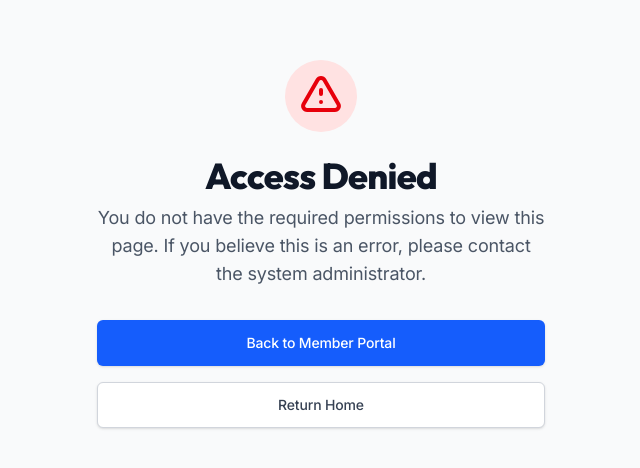
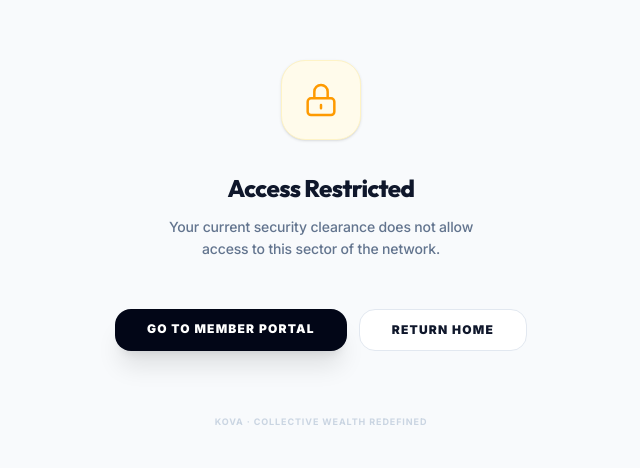
Before and after one commit to richearth4/Kova, a Next.js app: page /unauthorized in a window 1280 px wide. Shown: the part 156-624 px from the top of the page, without its empty margins (319-959 px from the left). Built offline with nearby package versions, Linux system fonts and the light colour scheme; no server answers.

Commit message:
Production Readiness: Build fixes, SEO optimization, and premium error handling

```diff
--- a/src/app/auth/callback/route.ts
+++ b/src/app/auth/callback/route.ts
@@ -21,10 +21,11 @@ export async function GET(request: Request) {
           where: { id: user.id }
         })
 
+        const email = user.email || ''
+
         if (!dbUser) {
           // Extract info from user metadata
           const fullName = user.user_metadata?.full_name || ''
-          const email = user.email || ''
 
           // Split name if possible
           const names = fullName.split(' ')
--- /dev/null
+++ b/src/app/error.tsx
@@ -0,0 +1,57 @@
+'use client'
+
+import { useEffect } from 'react'
+
+export default function Error({
+  error,
+  reset,
+}: {
+  error: Error & { digest?: string }
+  reset: () => void
+}) {
+  useEffect(() => {
+    // Log the error to an error reporting service
+    console.error('Root Error Boundary:', error)
+  }, [error])
+
+  return (
+    <div className="min-h-screen flex items-center justify-center bg-slate-50 p-6">
+      <div className="max-w-md w-full text-center space-y-8 animate-in fade-in slide-in-from-bottom-4 duration-500">
+        <div className="inline-flex items-center justify-center h-20 w-20 rounded-3xl bg-red-50 text-red-500 shadow-sm border border-red-100">
+          <svg className="h-10 w-10" fill="none" viewBox="0 0 24 24" stroke="currentColor">
+            <path strokeLinecap="round" strokeLinejoin="round" strokeWidth="1.5" d="M12 9v2m0 4h.01m-6.938 4h13.856c1.54 0 2.502-1.667 1.732-3L13.732 4c-.77-1.333-2.694-1.333-3.464 0L3.34 16c-.77 1.333.192 3 1.732 3z" />
+          </svg>
+        </div>
+
+        <div className="space-y-3">
+          <h2 className="text-2xl font-black text-slate-900 tracking-tight">System Interruption</h2>
+          <p className="text-sm text-slate-500 font-medium leading-relaxed max-w-xs mx-auto">
+            A temporary glitch occurred in the KOVA matrix. We've been notified and are investigating.
+          </p>
+          <div className="p-3 bg-slate-100 rounded-xl text-[10px] font-mono text-slate-400 break-all">
+            Ref: {error.digest || 'Internal Error'}
+          </div>
+        </div>
+
+        <div className="flex flex-col sm:flex-row gap-3 justify-center pt-4">
+          <button
+            onClick={() => reset()}
+            className="px-8 py-3 bg-kova-midnight text-white rounded-2xl text-xs font-black uppercase tracking-widest shadow-xl hover:shadow-emerald-500/20 transition-all hover:-translate-y-0.5"
+          >
+            Attempt Recovery
+          </button>
+          <button
+            onClick={() => window.location.href = '/'}
+            className="px-8 py-3 bg-white border border-slate-200 text-slate-900 rounded-2xl text-xs font-black uppercase tracking-widest hover:bg-slate-50 transition-all"
+          >
+            Go Home
+          </button>
+        </div>
+
+        <p className="text-[9px] font-bold text-slate-300 uppercase tracking-widest pt-8">
+          KOVA · Collective Wealth Redefined
+        </p>
+      </div>
+    </div>
+  )
+}
--- a/src/app/layout.tsx
+++ b/src/app/layout.tsx
@@ -20,6 +20,7 @@ const outfit = Outfit({
 });
 
 export const metadata: Metadata = {
+  metadataBase: new URL(process.env.NEXT_PUBLIC_APP_URL || 'http://localhost:3000'),
   title: "KOVA | Collective Wealth. Redefined.",
   description: "KOVA is a secure, transparent co-operative financial platform. Manage savings, loans, and logistics with confidence.",
   keywords: "cooperative, savings, loans, fintech, Nigeria, KOVA",
--- a/src/app/login/actions.ts
+++ b/src/app/login/actions.ts
@@ -9,19 +9,38 @@ import { headers } from 'next/headers'
 export async function login(formData: FormData) {
   const supabase = await createClient()
 
-  const data = {
+  const credentials = {
     email: formData.get('email') as string,
     password: formData.get('password') as string,
   }
 
-  const { error } = await supabase.auth.signInWithPassword(data)
+  const { data, error } = await supabase.auth.signInWithPassword(credentials)
 
-  if (error) {
+  if (error || !data.user) {
     redirect('/login?error=Could not authenticate user')
   }
 
+  // Self-healing: Check if Prisma record exists
+  const { prisma } = await import('@/lib/prisma')
+  const dbUser = await prisma.user.findUnique({
+    where: { id: data.user.id }
+  })
+
+  if (!dbUser) {
+    console.log(`[AUTH] Healing missing Prisma record for user: ${data.user.email}`)
+    await prisma.user.create({
+      data: {
+        id: data.user.id,
+        email: data.user.email!,
+        firstName: data.user.user_metadata?.firstName || 'User',
+        lastName: data.user.user_metadata?.lastName || '',
+        role: 'MEMBER'
+      }
+    })
+  }
+
   revalidatePath('/', 'layout')
-  redirect('/member') // redirect to member portal by default
+  redirect('/member')
 }
 
 export async function signInWithGoogle() {
--- /dev/null
+++ b/src/app/not-found.tsx
@@ -0,0 +1,36 @@
+import Link from 'next/link'
+
+export default function NotFound() {
+  return (
+    <div className="min-h-screen flex items-center justify-center bg-slate-50 p-6">
+      <div className="max-w-md w-full text-center space-y-8 animate-in fade-in zoom-in duration-500">
+        <div className="relative inline-block">
+          <div className="absolute inset-0 bg-emerald-500/10 blur-3xl rounded-full"></div>
+          <h1 className="relative text-9xl font-black text-slate-200 tracking-tighter" style={{ fontFamily: 'var(--font-display)' }}>
+            404
+          </h1>
+        </div>
+
+        <div className="space-y-3">
+          <h2 className="text-2xl font-black text-slate-900 tracking-tight">Pathway Not Found</h2>
+          <p className="text-sm text-slate-500 font-medium leading-relaxed max-w-xs mx-auto">
+            The page you are looking for has been moved or does not exist in the KOVA directory.
+          </p>
+        </div>
+
+        <div className="pt-4">
+          <Link
+            href="/"
+            className="inline-flex items-center justify-center px-8 py-3 bg-kova-midnight text-white rounded-2xl text-xs font-black uppercase tracking-widest shadow-xl hover:shadow-emerald-500/20 transition-all hover:-translate-y-0.5"
+          >
+            Return to Command
+          </Link>
+        </div>
+
+        <p className="text-[9px] font-bold text-slate-300 uppercase tracking-widest pt-8">
+          KOVA · Collective Wealth Redefined
+        </p>
+      </div>
+    </div>
+  )
+}
--- /dev/null
+++ b/src/app/robots.ts
@@ -0,0 +1,12 @@
+import { MetadataRoute } from 'next'
+
+export default function robots(): MetadataRoute.Robots {
+  return {
+    rules: {
+      userAgent: '*',
+      allow: '/',
+      disallow: ['/admin/', '/secretary/', '/api/', '/auth/'],
+    },
+    sitemap: `${process.env.NEXT_PUBLIC_APP_URL}/sitemap.xml`,
+  }
+}
--- /dev/null
+++ b/src/app/sitemap.ts
@@ -0,0 +1,26 @@
+import { MetadataRoute } from 'next'
+
+export default function sitemap(): MetadataRoute.Sitemap {
+  const baseUrl = process.env.NEXT_PUBLIC_APP_URL || 'http://localhost:3000'
+
+  return [
+    {
+      url: baseUrl,
+      lastModified: new Date(),
+      changeFrequency: 'yearly',
+      priority: 1,
+    },
+    {
+      url: `${baseUrl}/login`,
+      lastModified: new Date(),
+      changeFrequency: 'monthly',
+      priority: 0.8,
+    },
+    {
+      url: `${baseUrl}/register`,
+      lastModified: new Date(),
+      changeFrequency: 'monthly',
+      priority: 0.8,
+    },
+  ]
+}
--- a/src/app/unauthorized/page.tsx
+++ b/src/app/unauthorized/page.tsx
@@ -2,33 +2,39 @@ import Link from 'next/link'
 
 export default function UnauthorizedPage() {
   return (
-    <div className="min-h-screen flex items-center justify-center bg-gray-50 py-12 px-4 sm:px-6 lg:px-8">
-      <div className="max-w-md w-full text-center">
-        <div className="flex justify-center mb-6">
-          <div className="bg-red-100 p-3 rounded-full">
-            <svg className="h-12 w-12 text-red-600" fill="none" viewBox="0 0 24 24" stroke="currentColor">
-              <path strokeLinecap="round" strokeLinejoin="round" strokeWidth={2} d="M12 9v2m0 4h.01m-6.938 4h13.856c1.54 0 2.502-1.667 1.732-3L13.732 4c-.77-1.333-2.694-1.333-3.464 0L3.34 16c-.77 1.333.192 3 1.732 3z" />
-            </svg>
-          </div>
+    <div className="min-h-screen flex items-center justify-center bg-slate-50 p-6">
+      <div className="max-w-md w-full text-center space-y-8 animate-in fade-in slide-in-from-bottom-4 duration-500">
+        <div className="inline-flex items-center justify-center h-20 w-20 rounded-3xl bg-amber-50 text-amber-500 shadow-sm border border-amber-100">
+          <svg className="h-10 w-10" fill="none" viewBox="0 0 24 24" stroke="currentColor">
+            <path strokeLinecap="round" strokeLinejoin="round" strokeWidth="1.5" d="M12 15v2m-6 4h12a2 2 0 002-2v-6a2 2 0 00-2-2H6a2 2 0 00-2 2v6a2 2 0 002 2zm10-10V7a4 4 0 00-8 0v4h8z" />
+          </svg>
         </div>
-        <h1 className="text-4xl font-extrabold text-gray-900 mb-2">Access Denied</h1>
-        <p className="text-lg text-gray-600 mb-8">
-          You do not have the required permissions to view this page. If you believe this is an error, please contact the system administrator.
-        </p>
-        <div className="space-y-4">
+
+        <div className="space-y-3">
+          <h2 className="text-2xl font-black text-slate-900 tracking-tight">Access Restricted</h2>
+          <p className="text-sm text-slate-500 font-medium leading-relaxed max-w-xs mx-auto">
+            Your current security clearance does not allow access to this sector of the network.
+          </p>
+        </div>
+
+        <div className="flex flex-col sm:flex-row gap-3 justify-center pt-4">
           <Link
             href="/member"
-            className="w-full flex justify-center py-3 px-4 border border-transparent rounded-md shadow-sm text-sm font-medium text-white bg-blue-600 hover:bg-blue-700 focus:outline-none focus:ring-2 focus:ring-offset-2 focus:ring-blue-500 transition-colors"
+            className="px-8 py-3 bg-kova-midnight text-white rounded-2xl text-xs font-black uppercase tracking-widest shadow-xl hover:shadow-emerald-500/20 transition-all hover:-translate-y-0.5"
           >
-            Back to Member Portal
+            Go to Member Portal
           </Link>
           <Link
             href="/"
-            className="w-full flex justify-center py-3 px-4 border border-gray-300 rounded-md shadow-sm text-sm font-medium text-gray-700 bg-white hover:bg-gray-50 focus:outline-none focus:ring-2 focus:ring-offset-2 focus:ring-blue-500 transition-colors"
+            className="px-8 py-3 bg-white border border-slate-200 text-slate-900 rounded-2xl text-xs font-black uppercase tracking-widest hover:bg-slate-50 transition-all"
           >
             Return Home
           </Link>
         </div>
+
+        <p className="text-[9px] font-bold text-slate-300 uppercase tracking-widest pt-8">
+          KOVA · Collective Wealth Redefined
+        </p>
       </div>
     </div>
   )
```
